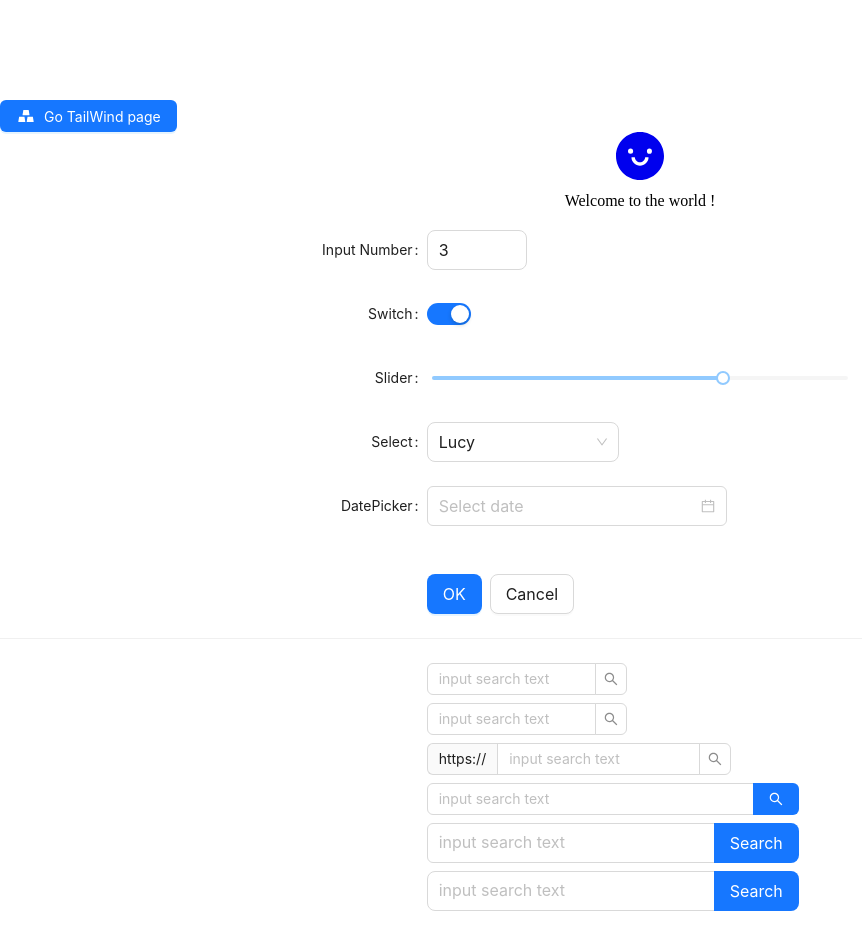
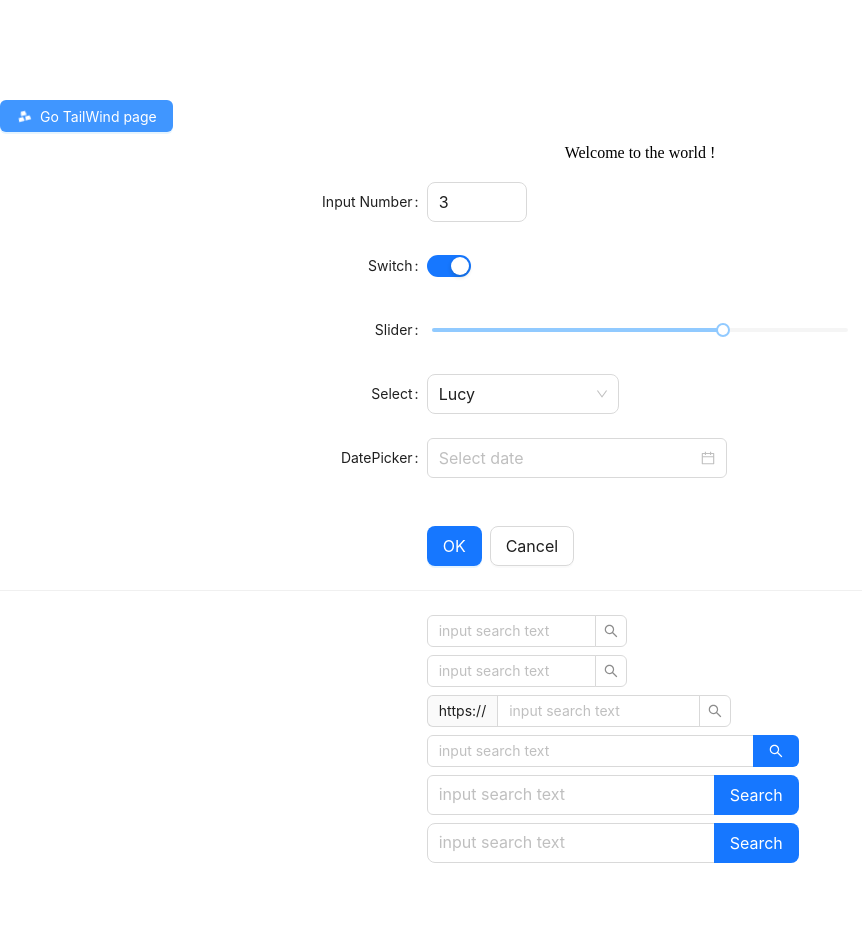
Before and after one commit to liran/mini-web, a Next.js app: page / in a window 1280 px wide. Shown: the whole page, without its empty margins (0-862 px from the left). After the commit the page ends 903 px from the top, so only its background shows below. Built offline with nearby package versions, Linux system fonts and the light colour scheme.

Commit message:
fix icon display is not centered

```diff
--- a/next.config.js
+++ b/next.config.js
@@ -1,5 +1,3 @@
-const nextConfig = {
-  // reactStrictMode: true,
+module.exports = {
+  reactStrictMode: false,
 };
-
-module.exports = nextConfig;
--- a/package.json
+++ b/package.json
@@ -10,6 +10,7 @@
     "release": "rm -rf .next && yarn build && yarn export"
   },
   "dependencies": {
+    "@ant-design/icons": "^5.0.1",
     "animate.css": "^4.1.1",
     "antd": "^5.2.2",
     "autoprefixer": "^10.4.13",
--- a/pages/index.tsx
+++ b/pages/index.tsx
@@ -9,11 +9,11 @@ import {
   Switch,
 } from 'antd';
 import { DatePickerProps, Space, Input } from 'antd';
-import { SmileFilled } from '@ant-design/icons';
 import Link from 'next/link';
 import { AiFillGold } from 'react-icons/ai';
 import React from 'react';
 import type { NextPage } from 'next';
+import Icon from '@ant-design/icons';
 
 const FormItem = Form.Item;
 const { Search } = Input;
@@ -33,15 +33,14 @@ const Home: NextPage = () => {
   return (
     <div style={content}>
       <Link href="/tailwind">
-        <Button type="primary">
-          <AiFillGold style={{ fontSize: 20 }} /> Go TailWind page
+        <Button
+          type="primary"
+          icon={<Icon component={AiFillGold} style={{ fontSize: 16 }} spin />}
+        >
+          Go TailWind page
         </Button>
       </Link>
       <div className="text-center mb-5">
-        <Link href="#" className="logo mr-0">
-          <SmileFilled style={{ fontSize: 48 }} />
-        </Link>
-
         <p className="mb-0 mt-3 text-disabled">Welcome to the world !</p>
       </div>
       <div>
--- a/tailwind.config.js
+++ b/tailwind.config.js
@@ -4,7 +4,6 @@ module.exports = {
     './components/**/*.{js,ts,jsx,tsx}',
     './app/**/*.{js,ts,jsx,tsx}',
   ],
-  darkMode: false, // or 'media' or 'class'
   theme: {
     extend: {},
   },
```
Also changed, not shown: 1 other file (tests, documents, lock files or other folders).
